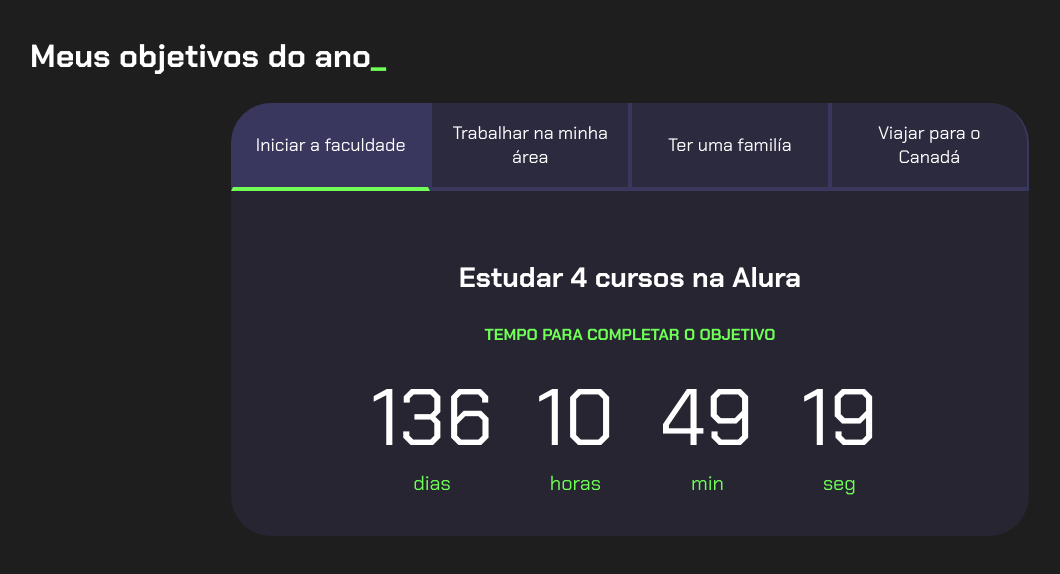
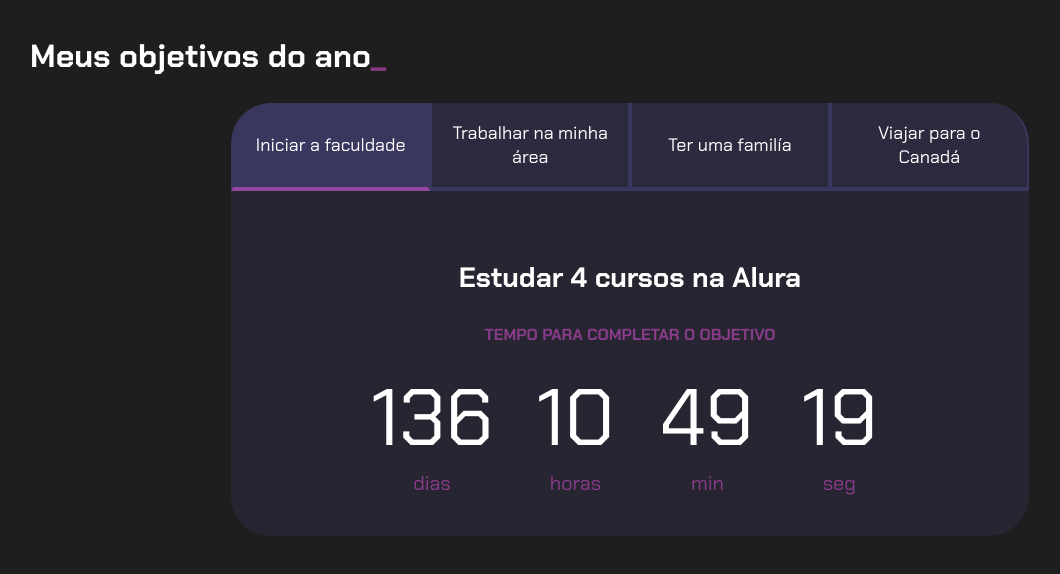
Before and after one commit to thaliaribas27/projetodevida, a plain HTML site: page index.html in a window 1280 px wide. Shown: the whole page, without its empty margins (10-1070 px from the left). Drawn offline with Linux system fonts and the light colour scheme.

Commit message:
hbfdhuifdfh

```diff
--- a/style.css
+++ b/style.css
@@ -2,7 +2,7 @@
 
 :root {
     --cor-de-fundo: #1E1E1E;
-    --verde: #6FFF57;
+    --verde: #ff57f474;
     --branco: #FFFFFF;
     --botao-ativo: #3A375E;
     --botao-inativo: rgba(58, 55, 94, 0.5);
```
